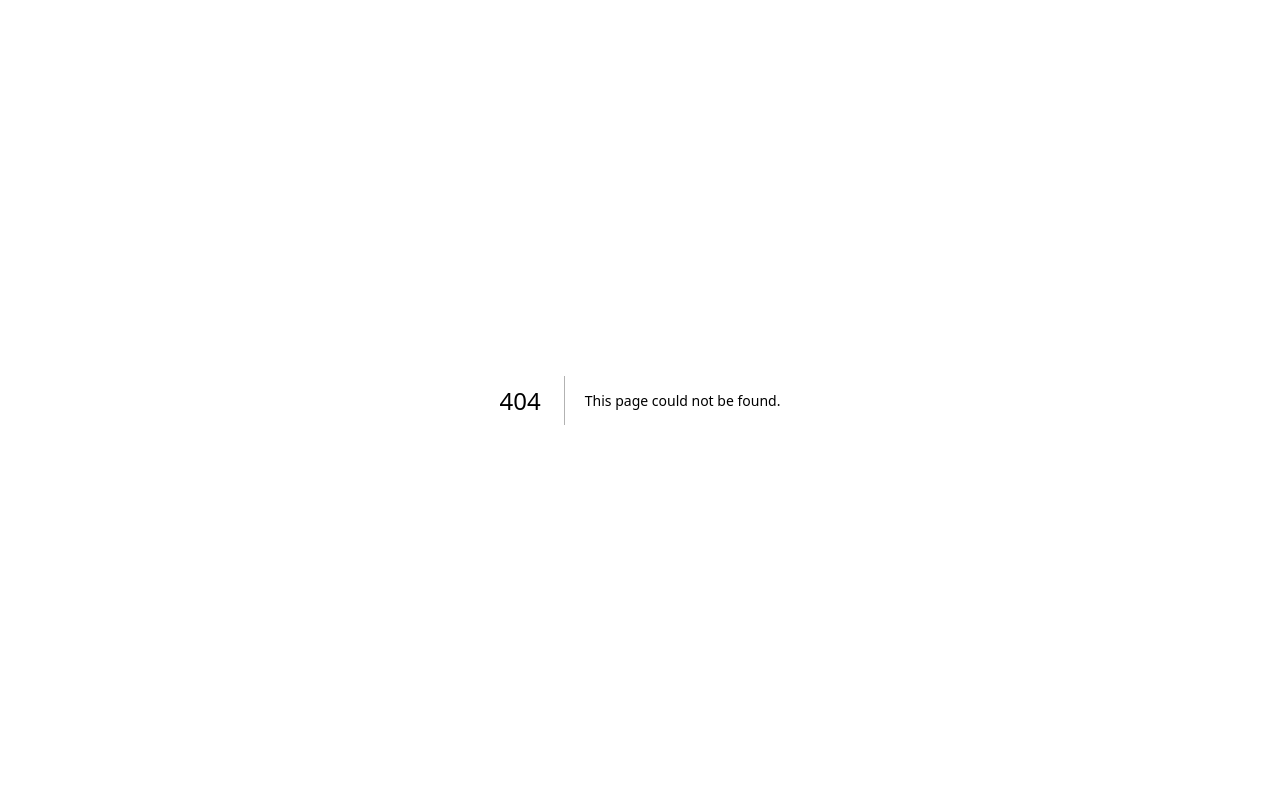
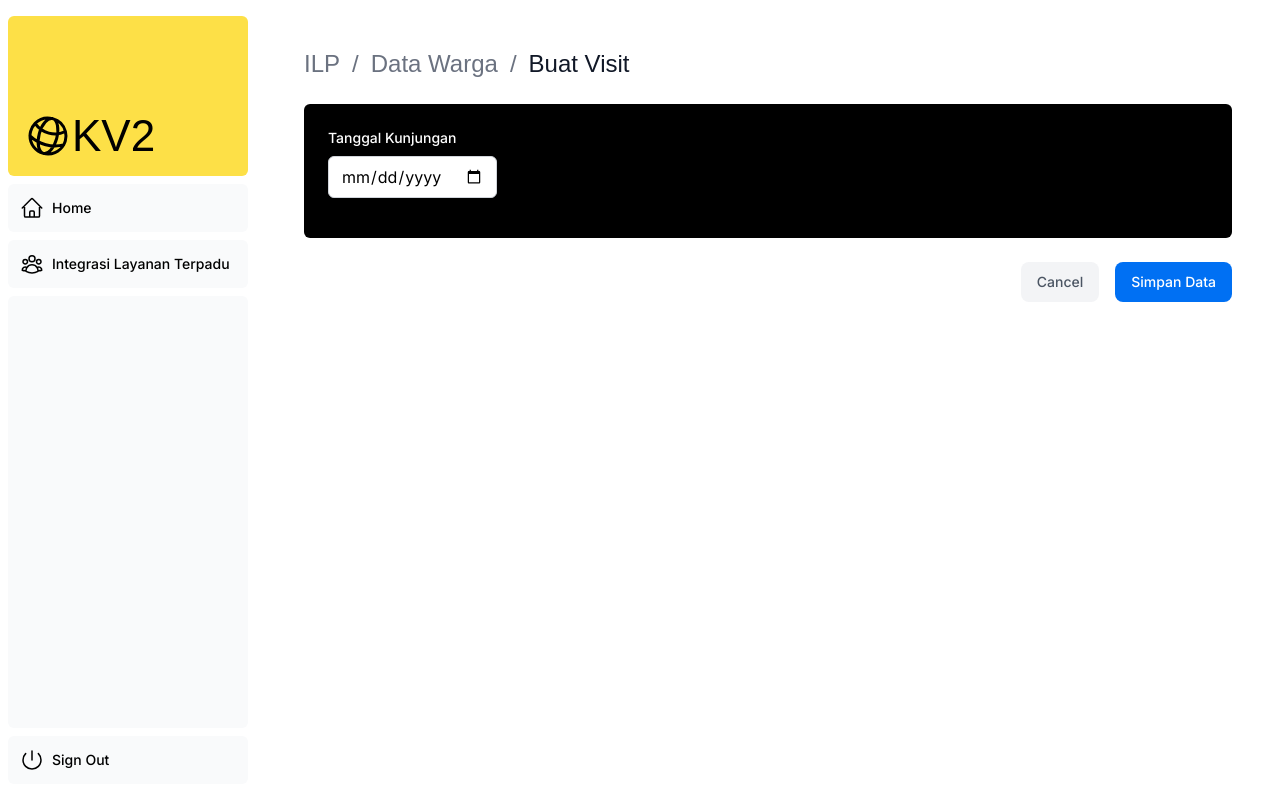
Before and after one commit to ffachrial/nextjs-dashboard, a Next.js app: page /dashboard/ilp/1/create-visit in a window 1280 px wide. Before the commit this address had no page. Built offline with nearby package versions, Linux system fonts and the light colour scheme; a web font is replaced by a local one.

Commit message:
Add feature for create visit data

```diff
--- /dev/null
+++ b/app/api/ilp/create/route.ts
@@ -0,0 +1,44 @@
+import { NextRequest, NextResponse } from "next/server";
+import { prismaMongo } from "@/app/lib/prisma";
+
+export async function POST( request: NextRequest) {
+  try {
+    const { residentId, visitDate, residentGender } = await request.json();
+    const parsedVisitDate = new Date(visitDate);
+
+    const utcVisitDate = new Date(Date.UTC(
+      parsedVisitDate.getFullYear(),
+      parsedVisitDate.getMonth(),
+      parsedVisitDate.getDate()
+    ));
+
+    const visitHistory = await prismaMongo.medicalRecord.upsert({
+      where: { residentId: residentId },
+      update: {
+        visitHistory: {
+          create: {
+            visitDate: utcVisitDate
+          }
+        }
+      },
+      create: {
+        residentId: residentId,
+        residentGender: residentGender,
+        visitHistory: {
+          create: {
+            visitDate: utcVisitDate
+          }
+        }
+      }
+    })
+
+    return NextResponse.json({ success: true })
+  } catch (error) {
+    console.error('Error saving visit date:', error)
+    return NextResponse.json(
+      { error: 'Failed to save visit date' },
+      { status: 500 }
+    );
+
+  }
+}
--- /dev/null
+++ b/app/dashboard/ilp/[id]/create-visit/page.tsx
@@ -0,0 +1,29 @@
+import Form from "@/app/ui/ilp/create-visit-form";
+import Breadcrumbs from "@/app/ui/general/breadcrumbs";
+import { Metadata } from "next";
+
+export const metadata: Metadata = {
+    title: 'Create Visit',
+};
+
+export default async function Page(props: { params: Promise<{ id: string}>}) {
+  const params = await props.params;
+  const id = params.id;
+
+  return (
+    <main>
+      <Breadcrumbs
+        breadcrumbs={[
+          { label: 'ILP', href: '/dashboard/ilp' },
+          { label: 'Data Warga', href: `/dashboard/ilp/${id}`},
+          {
+            label: 'Buat Visit',
+            href: `/dashboard/ilp/${id}/create-visit`,
+            active: true,
+          },
+        ]}
+      />
+      <Form id={id} />
+    </main>
+  );
+}
--- /dev/null
+++ b/app/ui/ilp/create-visit-form.tsx
@@ -0,0 +1,95 @@
+'use client'
+
+import { useRouter } from 'next/navigation';
+import Link from "next/link";
+import { Button } from '@/app/ui/button';
+import { useState } from "react";
+import { useAtom } from "jotai";
+import { residentGenderAtom } from "@/app/lib/atoms";
+import axios from "axios";
+
+interface FormData {
+  visitDate: string;
+  residentId: string;
+}
+
+export default function Form({ id }: { id: string}) {
+  const router = useRouter();
+  const [formData, setFormData] = useState<FormData>({
+    visitDate: '',
+    residentId: id,
+  });
+  const [error, setError] = useState<string | null>(null);
+  const [isLoading, setIsLoading] = useState<boolean>(false);
+  const [residentGender] = useAtom(residentGenderAtom);
+
+
+  const handleSubmit = async (e: React.FormEvent) => {
+    e.preventDefault();
+    setIsLoading(true);
+    setError(null);
+
+    try {
+      const response = await axios.post('/api/ilp/create',  {
+        visitDate: formData.visitDate,
+        residentId: formData.residentId,
+        residentGender,
+      });
+
+      if (response.status === 200) {
+        router.push('/dashboard/ilp');
+      } else {
+        setError('Failed to submit data. Please try again.');
+      }
+
+    } catch (err: any) {
+      setError('An error occurred. Please try again later.');
+      console.error("Error submitting data:", err);
+    } finally {
+      setIsLoading(false);
+    }
+  }
+
+  const handleChange = (e: React.ChangeEvent<HTMLInputElement>) => {
+    setFormData({ ...formData, [e.target.name]: e.target.value });
+  };
+
+  return (
+    <form onSubmit={handleSubmit}>
+      <div className="rounded-md bg-black p-4 md:p-6">
+        {/* Visit Date */}
+        <div className="mb-4">
+          <label htmlFor="visitdate" className="mb-2 block text-sm font-medium text-white">
+            Tanggal Kunjungan
+          </label>
+          <div className="relative mt-2 rounded-md">
+            <div className="relative">
+              <input
+                type="date"
+                id="visitDate"
+                name="visitDate"
+                className="mt-2 block rounded-md border-gray-300 shadow-sm"
+                value={formData.visitDate}
+                onChange={handleChange}
+                required
+              />
+            </div>
+            {error && <p className="text-red-500">{error}</p>}
+          </div>
+        </div>
+      </div>
+
+      <div className="mt-6 flex justify-end gap-4">
+        <Link
+          href="/dashboard/ilp"
+          className="flex h-10 items-center rounded-lg bg-gray-100 px-4 text-sm font-medium text-gray-600 transition-colors hover:bg-gray-200"
+        >
+          Cancel
+        </Link>
+        <Button type="submit" disabled={isLoading}>
+          {isLoading ? 'Submitting...' : 'Simpan Data'}
+        </Button>
+      </div>
+    </form>
+  );
+}
```
